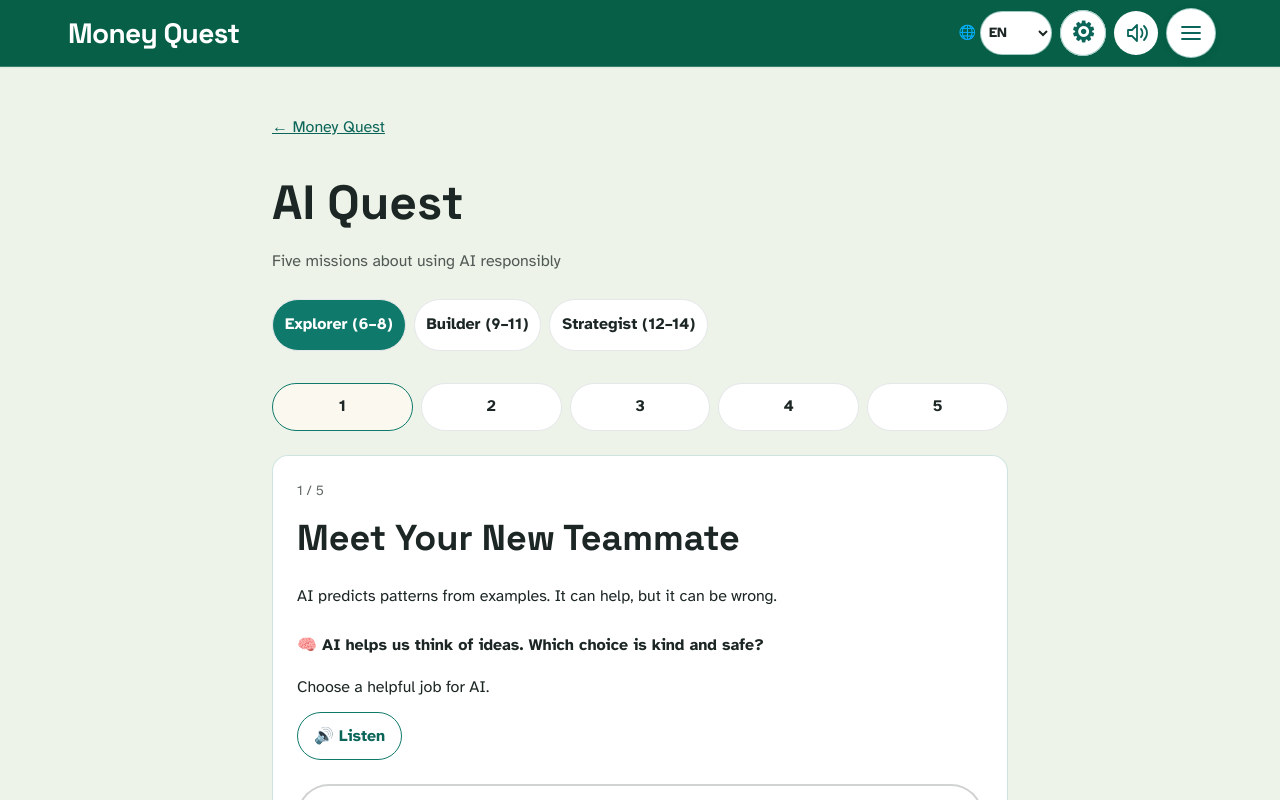
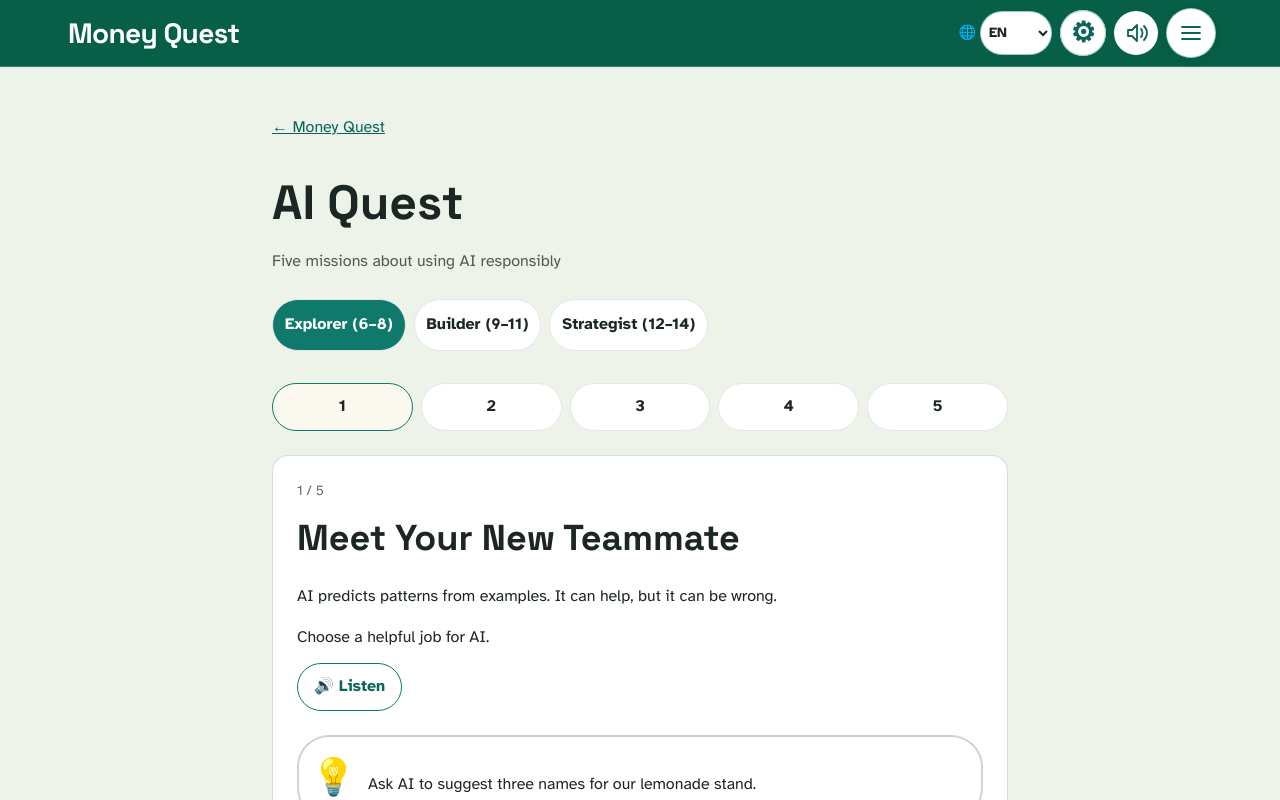
Before and after one commit to laviniamoraru28-creator/money-quest, a Next.js app: page /en/ai-quest in a window 1280 px wide. Shown: the top 800 px of the page. Built offline with nearby package versions, Linux system fonts and the light colour scheme.

Commit message:
fix(ai-quest): remove duplicate English prompts from localized Explorer activities

```diff
--- a/src/app/[locale]/ai-quest/page.tsx
+++ b/src/app/[locale]/ai-quest/page.tsx
@@ -468,7 +468,7 @@ export default function AIQuestPage(){
   <div className="mt-lg grid grid-cols-5 gap-2" aria-label="Mission progress">{units.map((u,i)=><button key={u.title} type="button" onClick={()=>{setIndex(i);setSelected(null)}} aria-current={index===i?"step":undefined} className={`min-h-12 rounded-lg border font-bold ${index===i?"border-teal bg-cream":"bg-white"}`}>{completed[band].includes(i)?"✓":i+1}</button>)}</div>
   <article className="mt-md rounded-2xl border border-teal/20 bg-white p-md">
     <p className="text-sm text-ink/70">{index+1} / {units.length}</p><h2 className="mt-2 font-display text-2xl font-bold">{translated.title}</h2>
-    <p className="mt-sm">{translated.concept}</p><p className="mt-md font-bold">{ageTasks[band][index]}</p>
+    <p className="mt-sm">{translated.concept}</p>{band!=="explorer"&&<p className="mt-md font-bold">{ageTasks[band][index]}</p>}
     <p className="mt-sm">{band==="explorer"?translated.task:activity.task}</p>
     <button type="button" onClick={speak} className="mt-3 min-h-12 rounded-xl border border-teal px-4 py-2 font-bold text-teal-text">🔊 {locale==="ro"?"Ascultă":"Listen"}</button>
     <div className="mt-md grid gap-3">{(band==="explorer"?translated.choices:activity.choices).map((choice,i)=><button type="button" key={choice} disabled={correct} onClick={()=>setSelected(i)} className={`min-h-14 rounded-xl border-2 p-3 text-left focus-visible:outline focus-visible:outline-4 focus-visible:outline-teal ${selected===i?"border-teal bg-cream":"border-ink/20 bg-white"}`}>{band==="explorer"&&<span aria-hidden="true" className="mr-3 text-2xl">{explorerIcons[index][i]}</span>}{choice}</button>)}</div>
```
